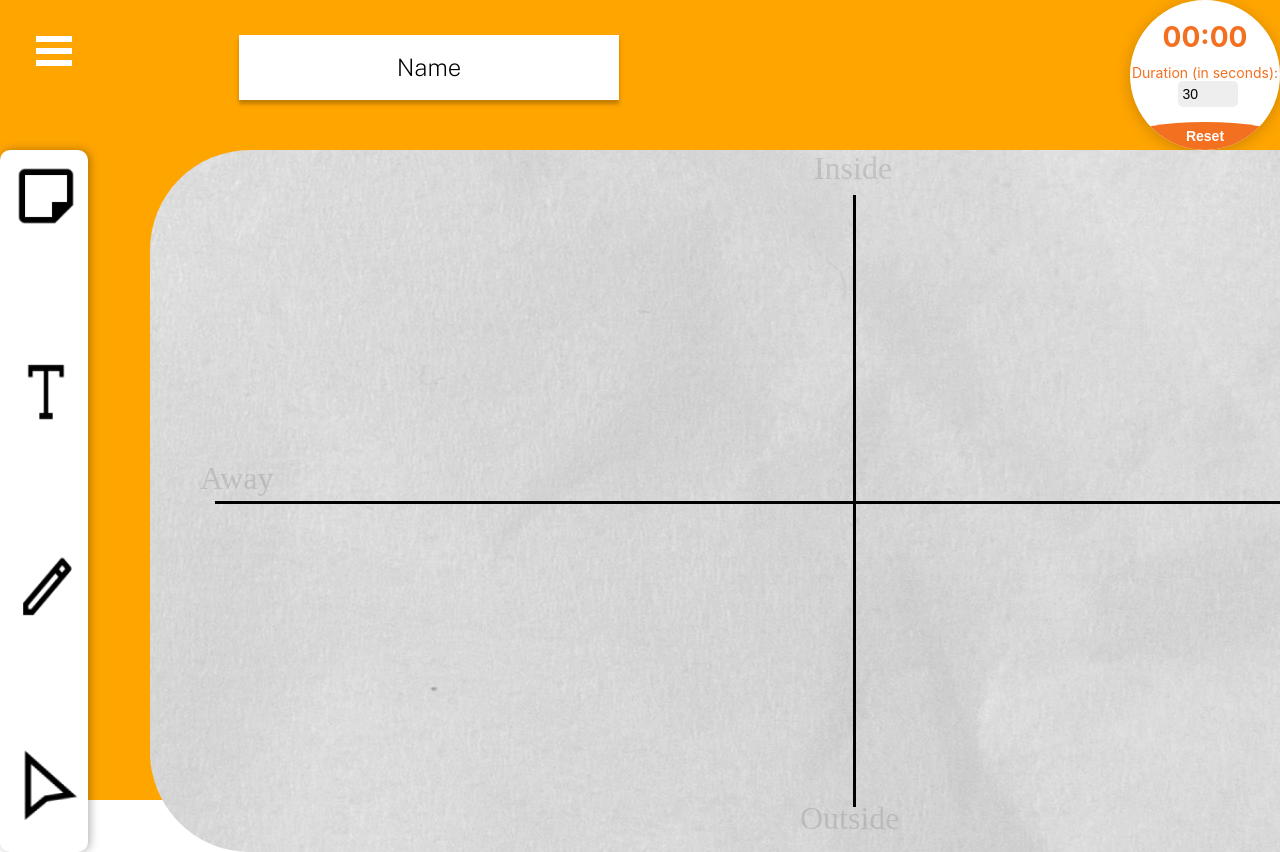
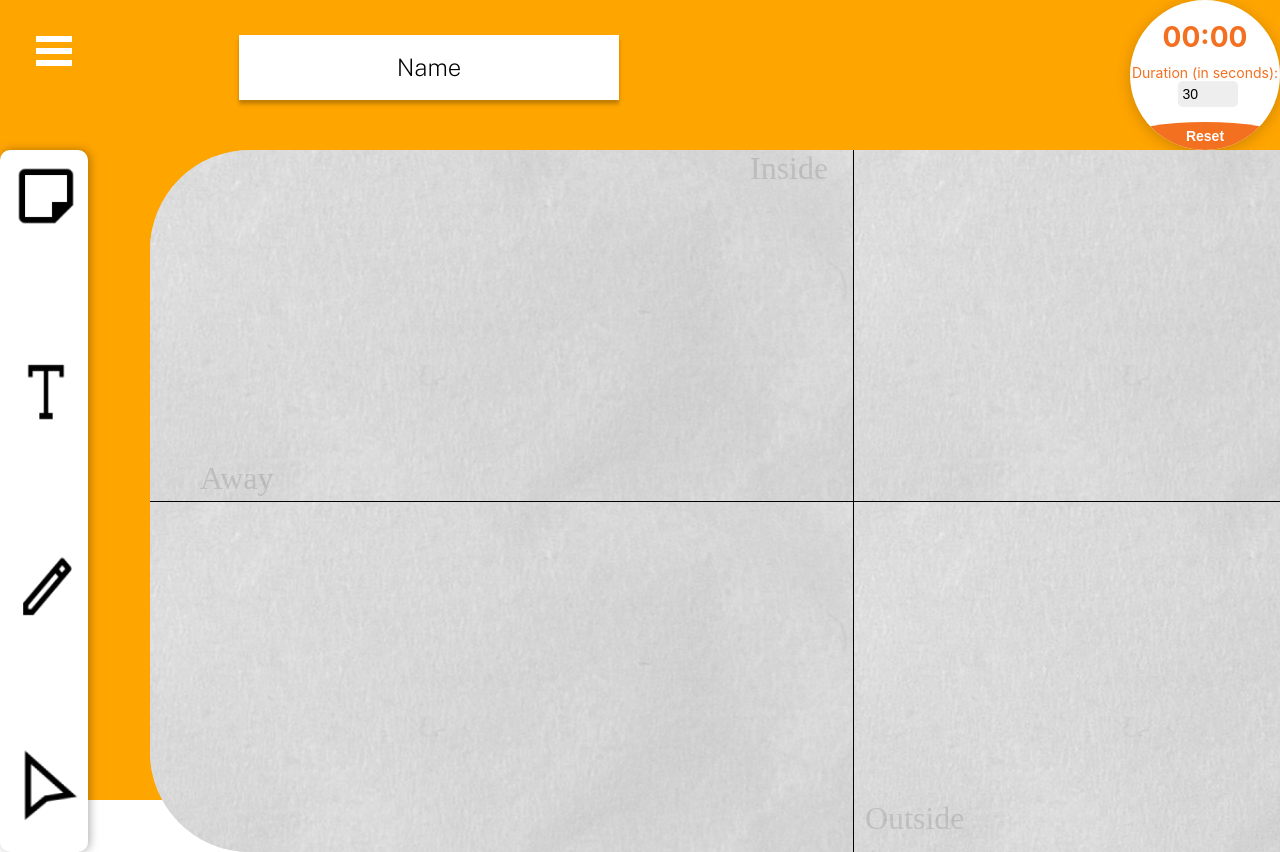
Before and after one commit to indexZ3ro/FIT4002, a React (Create React App) app in the folder client/: page /SoloSession in a window 1280 px wide. Shown: the top 852 px of the page. Built offline with nearby package versions, Linux system fonts and the light colour scheme.

Commit message:
Added ability to click on each quadrant and zoom

```diff
--- a/client/src/Components/ACTMatrix/ACTMatrix.js
+++ b/client/src/Components/ACTMatrix/ACTMatrix.js
@@ -2,12 +2,54 @@ import React from "react";
 import "../../css/ACTMatrix.css";
 
 const ACTMatrix = () => {
+    const quad1 = document.querySelector(".quad1");
+    const quad2 = document.querySelector(".quad2");
+    const quad3 = document.querySelector(".quad3");
+    const quad4 = document.querySelector(".quad4");
+
+    const handleClick1 = () => {
+        quad1.classList.toggle("expanded");
+        quad2.classList.toggle("hidden");
+        quad3.classList.toggle("hidden");
+        quad4.classList.toggle("hidden");
+    };
+    const handleClick2 = () => {
+        const quad1 = document.querySelector(".quad1");
+        const quad2 = document.querySelector(".quad2");
+        const quad3 = document.querySelector(".quad3");
+        const quad4 = document.querySelector(".quad4");
+        quad1.classList.toggle("hidden");
+        quad2.classList.toggle("expanded");
+        quad3.classList.toggle("hidden");
+        quad4.classList.toggle("hidden");
+    };
+    const handleClick3 = () => {
+        const quad1 = document.querySelector(".quad1");
+        const quad2 = document.querySelector(".quad2");
+        const quad3 = document.querySelector(".quad3");
+        const quad4 = document.querySelector(".quad4");
+        quad1.classList.toggle("hidden");
+        quad2.classList.toggle("hidden");
+        quad3.classList.toggle("expanded");
+        quad4.classList.toggle("hidden");
+    };
+    const handleClick4 = () => {
+        const quad1 = document.querySelector(".quad1");
+        const quad2 = document.querySelector(".quad2");
+        const quad3 = document.querySelector(".quad3");
+        const quad4 = document.querySelector(".quad4");
+        quad1.classList.toggle("hidden");
+        quad2.classList.toggle("hidden");
+        quad3.classList.toggle("hidden");
+        quad4.classList.toggle("expanded");
+    };
+
     return (
         <div className="container">
-            <div>
-                <div className="line-y"></div>
-                <div className="line-x"></div>
-            </div>
+            <div className="inner-container quad1" onClick={handleClick1}></div>
+            <div className="inner-container quad2" onClick={handleClick2}></div>
+            <div className="inner-container quad3" onClick={handleClick3}></div>
+            <div className="inner-container quad4" onClick={handleClick4}></div>
             <div className="text-inside">Inside</div>
             <div className="text-outside">Outside</div>
             <div className="text-towards">Towards</div>
--- a/client/src/css/ACTMatrix.css
+++ b/client/src/css/ACTMatrix.css
@@ -1,4 +1,7 @@
 .container {
+    display: grid;
+    grid-template-columns: repeat(2, 1fr);
+    grid-template-rows: repeat(2, 1fr);
     width: 1406px;
     height: 702px;
     background-image: url("../assets/paper-background.jpg");
@@ -9,22 +12,44 @@
     top: 150px;
 }
 
-.line-x {
-    width: 1271px;
-    height: 0px;
-    border-bottom: 3px solid black;
-    position: absolute;
-    left: 65px;
-    top: 351px;
+.inner-container {
+    width: 702.5px;
+    height: 350.5px;
+    background-image: url("../assets/paper-background.jpg");
 }
 
-.line-y {
-    width: 0px;
-    height: 612px;
-    border-right: 3px solid black;
-    position: absolute;
-    left: 703px;
-    top: 45px;
+.quad1 {
+    border-top-left-radius: 100px;
+    border-right: 1px solid;
+    border-bottom: 1px solid;
+    grid-row: 1 / 2;
+    grid-column: 1 / 2;
+}
+
+.expanded {
+    width: 1406px;
+    height: 702px;
+    box-sizing: border-box;
+    border-radius: 100px;
+    border-right: 0px;
+}
+
+.hidden {
+    display: none;
+}
+
+.quad2 {
+    border-top-right-radius: 100px;
+    border-bottom: 1px solid;
+}
+
+.quad3 {
+    border-bottom-left-radius: 100px;
+    border-right: 1px solid;
+}
+
+.quad4 {
+    border-top-right-radius: 100px;
 }
 
 @import url("https://fonts.googleapis.com/css2?family=Racing+Sans+One&display=swap");
@@ -33,12 +58,14 @@
     font-family: "Racing Sans One", cursive;
     opacity: 0.11;
     font-size: 32px;
+    position: absolute;
+    left: 600px;
 }
 
 .text-outside {
     position: absolute;
     top: 650px;
-    left: 650px;
+    left: 715px;
     font-family: "Racing Sans One", cursive;
     opacity: 0.11;
     font-size: 32px;
```
